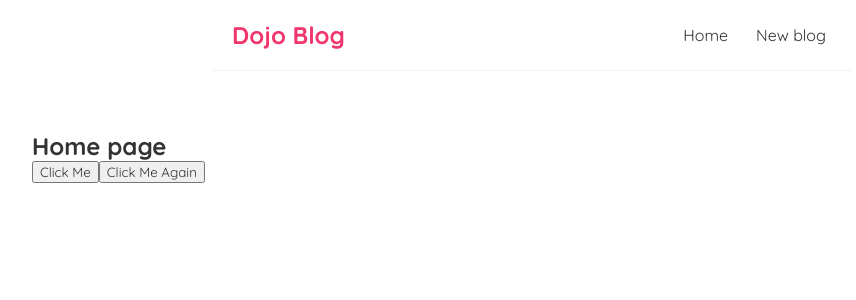
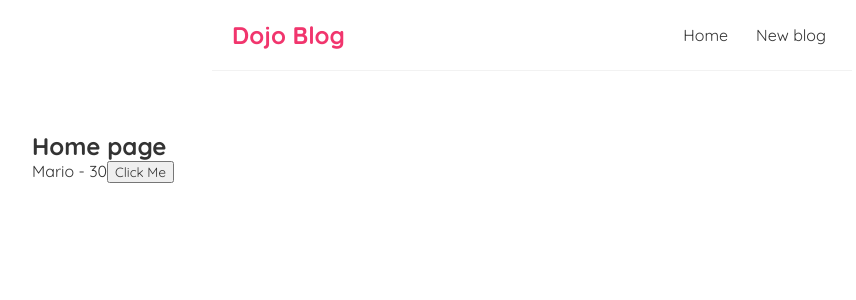
Before and after one commit to girishsalaskar/dojo-blog, a React (Create React App) app: page / in a window 1280 px wide. Shown: the top 300 px of the page, without its empty margins (108-964 px from the left). Built offline with nearby package versions, Linux system fonts and the light colour scheme.

Commit message:
useState Hook
Import the state hook : import React, {useState} from "react";

Declare the state variable : const [name, setName] = useState('Mario');

Use the state variable : { name }

Update the state variable : setName('Contra');

```diff
--- a/src/Home.js
+++ b/src/Home.js
@@ -1,17 +1,18 @@
-import React from "react";
+import React, {useState} from "react";
 
 const Home = () => {
+    const [name, setName] = useState('Mario');
+    const [age, setAge] = useState(30);
     const clickMeHandler = (e) => {
-        console.log('Hello world!', e);
+        setName('Contra');
+        setAge(33);
     }
-    const clickMeAgainHandler = (name, e) => {
-        console.log('Hello ' + name, e);
-    }
+
     return (
         <div className="home">
             <h2>Home page</h2>
+            { name } - { age }
             <button onClick={clickMeHandler}>Click Me</button>
-            <button onClick={(e)=>{clickMeAgainHandler('Iron Man', e)}}>Click Me Again</button>
         </div>
     );
 }
```
